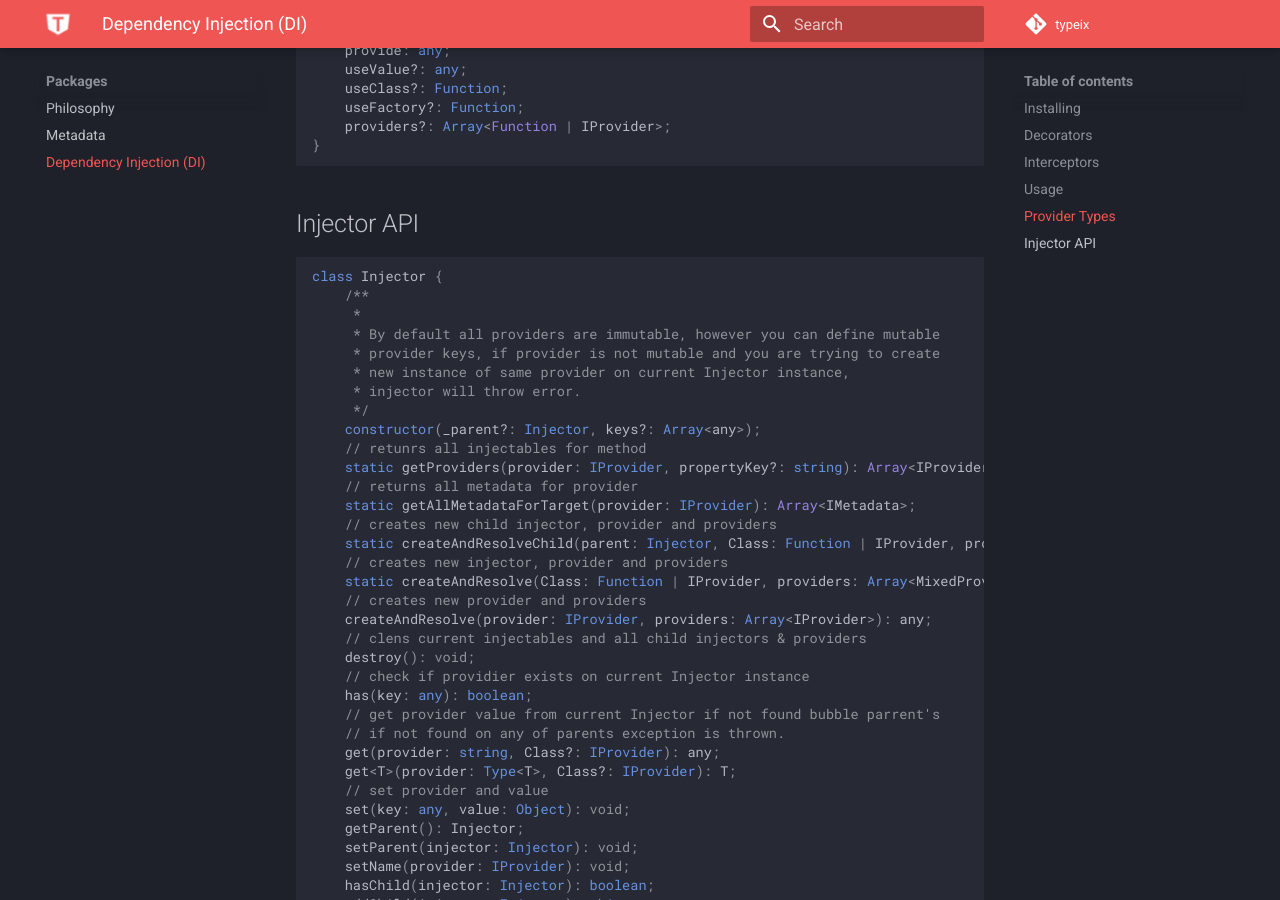
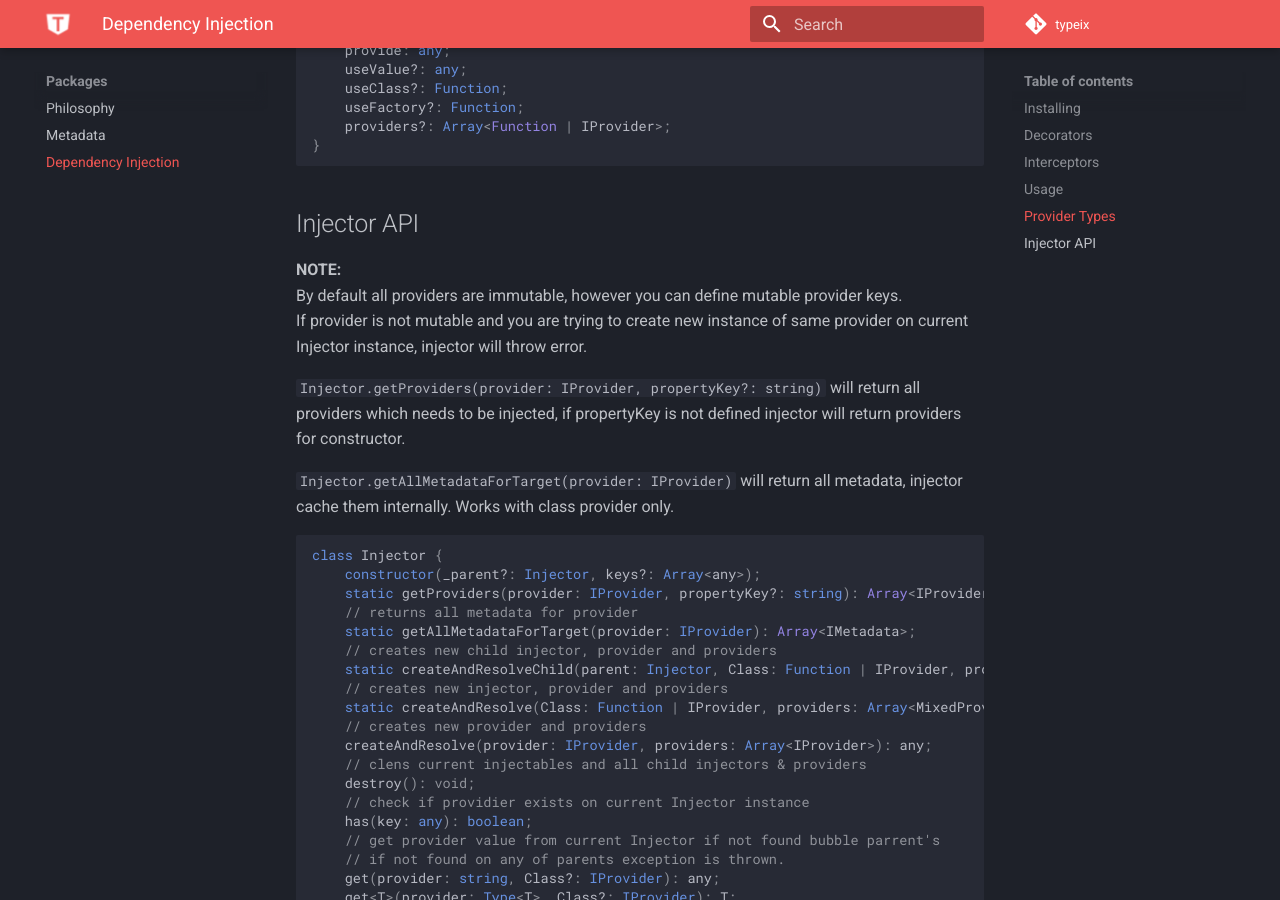
Before and after one commit to typeix/typeix.github.io, an MkDocs documentation site: the page built from docs/packages/typeix-di.md, in a window 1280 px wide and 900 px high, scrolled down 2654 px. Built offline with MkDocs 1.6.1 and Material for MkDocs 9.7.7, drawn with Linux system fonts in a browser that asks for light colours; comment, search, counter and statistics services are not loaded; some of the changed text lies outside the part shown.

Commit message:
Update of DI

````diff
--- a/docs/packages/typeix-di.md
+++ b/docs/packages/typeix-di.md
@@ -110,17 +110,20 @@ interface IProvider {
 ```
 
 ## Injector API
+**NOTE:** <br/> By default all providers are immutable, however you can define mutable provider keys. <br />
+If provider is not mutable and you are trying to create new instance of same provider on current Injector instance,
+injector will throw error.
+
+`Injector.getProviders(provider: IProvider, propertyKey?: string)` will return all providers which needs to be injected,
+if propertyKey is not defined injector will return providers for constructor.
+
+`Injector.getAllMetadataForTarget(provider: IProvider)` will return all metadata, injector cache them internally.
+Works with class provider only.
+
 ```typescript
+
 class Injector {
-    /**
-     *
-     * By default all providers are immutable, however you can define mutable
-     * provider keys, if provider is not mutable and you are trying to create
-     * new instance of same provider on current Injector instance,
-     * injector will throw error.
-     */
     constructor(_parent?: Injector, keys?: Array<any>);
-    // retunrs all injectables for method
     static getProviders(provider: IProvider, propertyKey?: string): Array<IProvider>;
     // returns all metadata for provider
     static getAllMetadataForTarget(provider: IProvider): Array<IMetadata>;
--- a/mkdocs.yml
+++ b/mkdocs.yml
@@ -126,7 +126,7 @@ nav:
   - Packages:
       - Philosophy: packages.md
       - Metadata: packages/typeix-metadata.md
-      - Dependency Injection (DI): packages/typeix-di.md
+      - Dependency Injection: packages/typeix-di.md
 #      - "@typeix/modules": packages/typeix-modules.md
 #      - "@typeix/utils": packages/typeix-utils.md
 #      - "@typeix/router": packages/typeix-router.md
````
